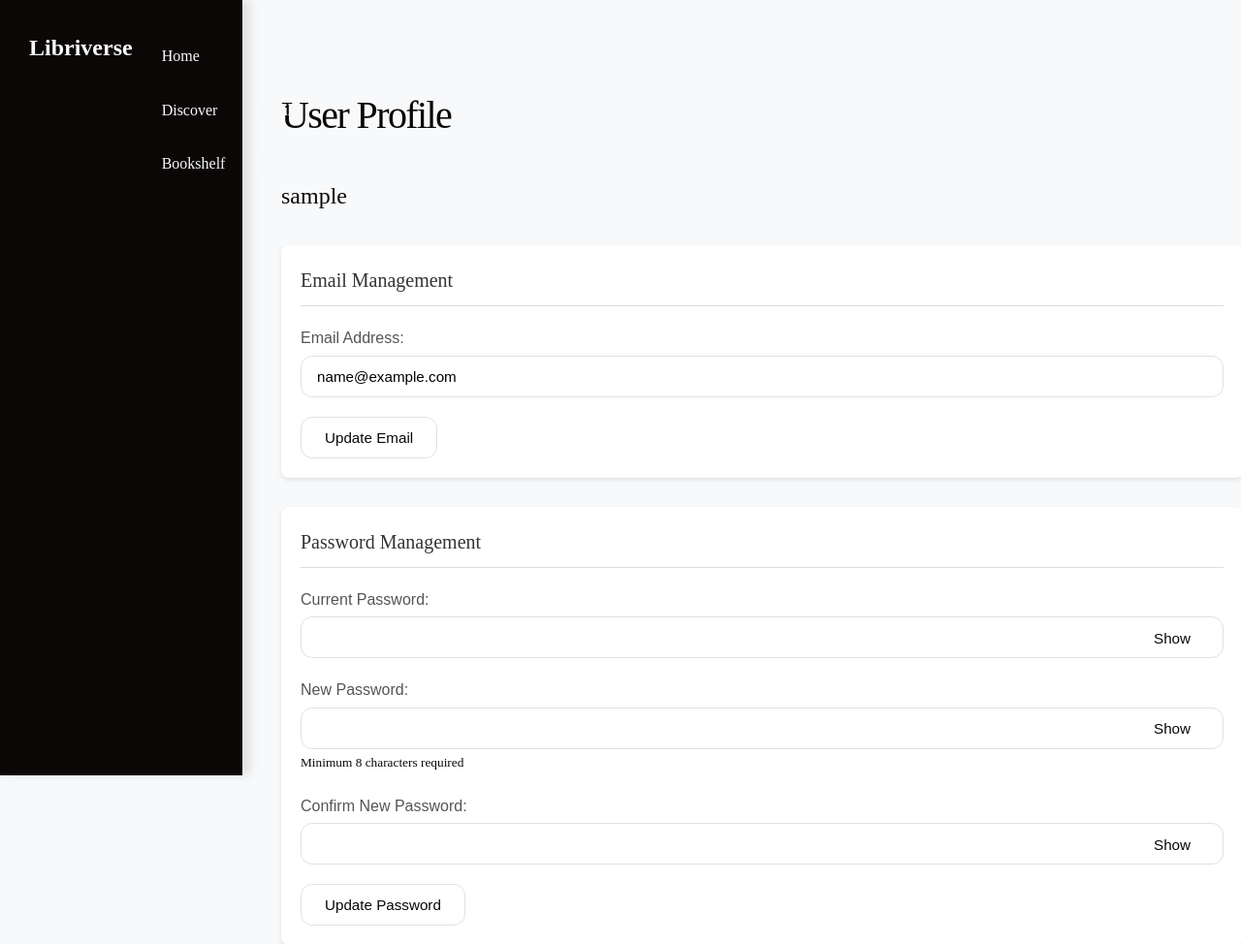
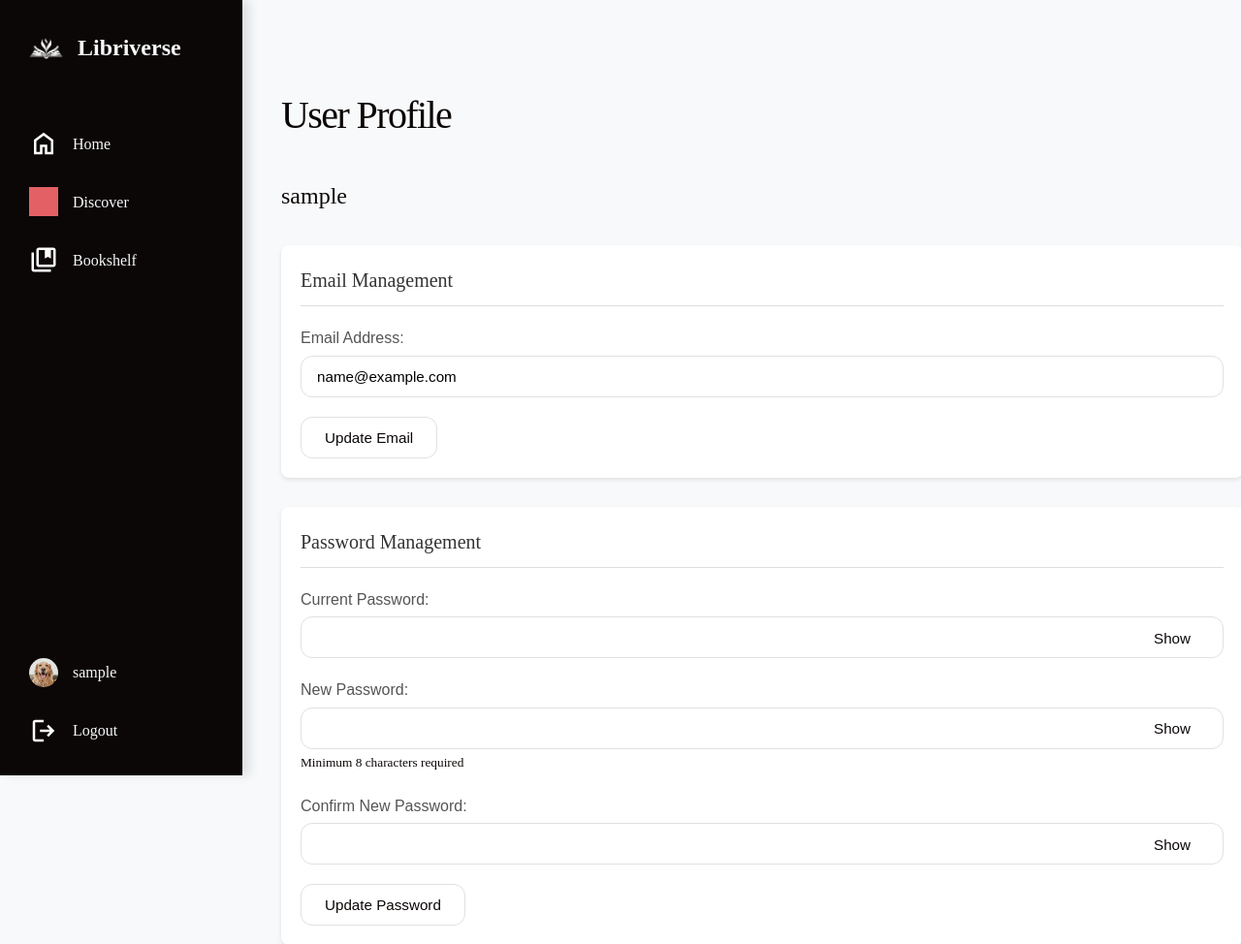
Before and after one commit to DrC0ns0le/libriverse, a PHP site: page /profile.php in a window 1280 px wide. Shown: the top 974 px of the page at 97% size. Run offline with PHP 8.4, Linux system fonts and the light colour scheme; the visitor is signed in with stand-in values (Sample User, id 1); tables that the repository leaves empty or names only in its code hold one stand-in row (values such as "Sample post"); grey boxes are pictures that could not be loaded.

Commit message:
updated profile navbar

```diff
--- a/www/profile.php
+++ b/www/profile.php
@@ -150,31 +150,52 @@ if ($_SERVER['REQUEST_METHOD'] == 'POST') {
     <link rel="stylesheet" href="base.css">
     <link rel="stylesheet" href="navbar.css">
     <link rel="stylesheet" href="profile.css">
+</head>
 
-    <nav class="navbar">
-        <div class="navbar-container">
+<body>
+     <!-- Sidebar Navbar (Left Sidebar) -->
+     <div class="navbar">
+
         <!-- Logo/Title Section -->
         <div class="navbar-logo-section">
-                <a href="index.php" class="navbar-logo">Libriverse</a>
+            <a href="index.php" class="navbar-logo">
+                <img src="assets/logo/libriverse_logo.png" alt="Libriverse Logo" class="navbar-logo-image">
+                <span class="navbar-logo-text">Libriverse</span>
+            </a>
         </div>
 
         <!-- Pages Section -->
         <ul class="navbar-pages">
-                <li><a href="index.php" class="navbar-item">Home</a></li>
-                <li><a href="discover.php" class="navbar-item">Discover</a></li>
-                <li><a href="bookshelf.php" class="navbar-item">Bookshelf</a></li>
+            <li><a href="index.php" class="navbar-item"><img src="assets/icons/home.svg" alt="Home" class="navbar-icon white"><span class="navbar-label">Home</span></a></li>
+            <li><a href="discover.php" class="navbar-item"><img src="assets/icons/explore.svg" alt="Discover" class="navbar-icon red"><span class="navbar-label">Discover</span></a></li>
+            <?php if (is_logged_in()): ?>
+                <li><a href="bookshelf.php" class="navbar-item"><img src="assets/icons/collections.svg" alt="Bookshelf" class="navbar-icon white"><span class="navbar-label">Bookshelf</span></a></li>
+            <?php endif; ?>
         </ul>
 
         <!-- User Section -->
-            <div class="navbar-user-section">
-                <a href="profile.php" class="navbar-item" style="font-weight: bold;">Profile</a>
-                <a href="logout.php" class="navbar-item">Logout</a>
+        <ul class="navbar-user-section">
+            <?php if (is_logged_in()): ?>
+                <!-- Profile photo and username -->
+                <li><a href="profile.php" class="navbar-item active">
+                    <img src="assets/profile-photo/golden_retriever.jpeg" alt="User Photo" class="navbar-user-photo">
+                    <span class="navbar-username"><?php echo htmlspecialchars($_SESSION['username'] ?? 'User'); ?></span>
+                </a></li>
+                <!-- Logout link -->
+                <li><a href="logout.php" class="navbar-item">
+                    <img src="assets/icons/logout.svg" alt="Logout" class="navbar-icon white">
+                    <span class="navbar-label">Logout</span>
+                </a></li>
+            <?php else: ?>
+                <!-- Login link -->
+                <li><a href="login.php" class="navbar-item">
+                    <img src="assets/icons/login.svg" alt="Login" class="navbar-icon white">
+                    <span class="navbar-label">Login</span>
+                </a></li>
+            <?php endif; ?>
+        </ul>
     </div>
-        </div>
-    </nav>
-</head>
 
-<body>
     <div class="main-container">
         <div class="profile-header">
             <h1>User Profile</h1>
```
Lines whose indentation alone changed are shown as unchanged.
